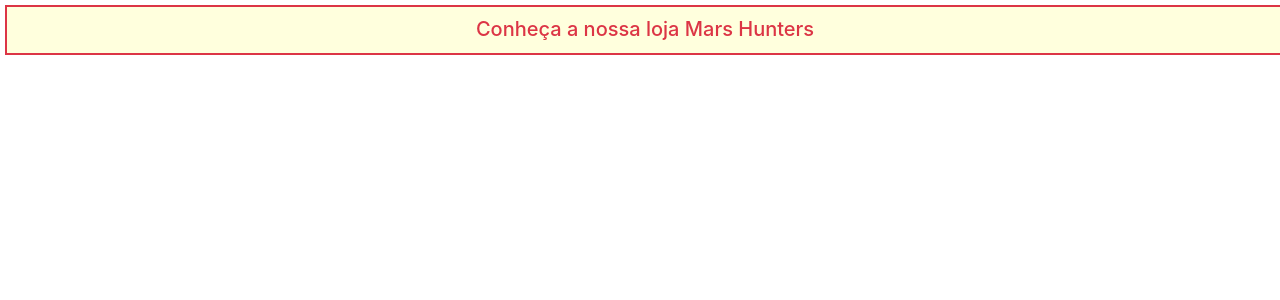
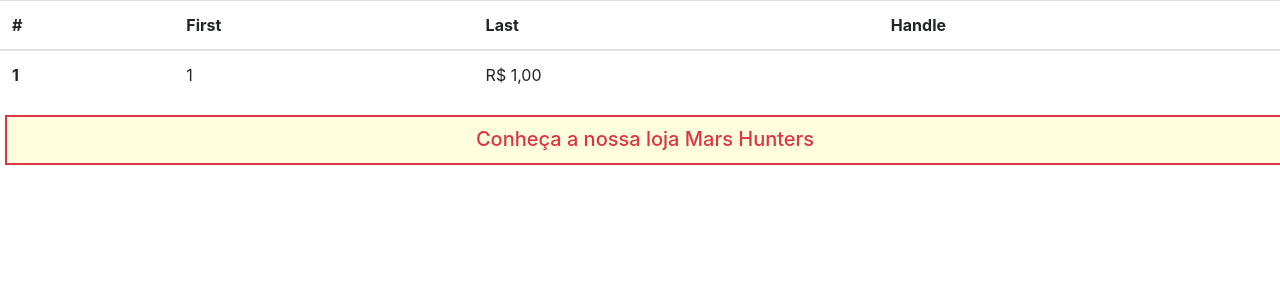
Before and after one commit to carolbaptista/projeto, a PHP site: page /carrinho.php in a window 1280 px wide. Shown: the part 167-467 px from the top of the page. Run offline with PHP 8.4, Linux system fonts and the light colour scheme; the visitor is signed in with stand-in values (Sample User, id 1); some libraries are stand-ins or nearby versions.

Commit message:
Muda header, carrinho e section

```diff
--- a/carrinho.php
+++ b/carrinho.php
@@ -1,10 +1,52 @@
 <!DOCTYPE html>
 <html>
 <body>
+
 <?php
+session_start();
+
 include "conexao.php";
 include "header.php";
+
+
+
+
+
+	 if(isset($_POST['cesta'])){
+	 	$_SESSION['cesta']= $_POST['cesta'];
+	 	$_SESSION['preco']= $_POST['preco'];
+
+
+
+	 }
+
+	echo '
+	<table class="table">
+  <thead>
+    <tr>
+      <th scope="col">#</th>
+      <th scope="col">First</th>
+      <th scope="col">Last</th>
+      <th scope="col">Handle</th>
+    </tr>
+  </thead>
+  <tbody>
+    <tr>
+      <th scope="row">1</th>
+      <td>'.$_SESSION['cesta'].'</td>
+      <td>R$ '.$_SESSION['preco'].',00</td>
+      <td></td>
+    </tr>
+
+  </tbody>
+</table>
+	';
+
+
+
 include "footer.php";
+return
 ?>
+
 </body>
 </html>
--- a/header.php
+++ b/header.php
@@ -48,7 +48,7 @@
 <div class="row" style="background-color:#dc3545;">
 <div class = "col-md-3" style="background-color:#dc3545;">
 
-  <img src="i1.png" class="rounded float-left" alt="..." href="index.php" style="margin-top: 5%;"><a href = "" style="color:#fff;">Adicione ao carrinho</a>
+  <img src="i1.png" class="rounded float-left" alt="..." href="index.php" style="margin-top: 5%;"><a href = "carrinho.php" style="color:#fff;">Adicione ao carrinho</a>
 
 </div>
 
```
Also changed, not shown: section.php (+7 -1 lines).
